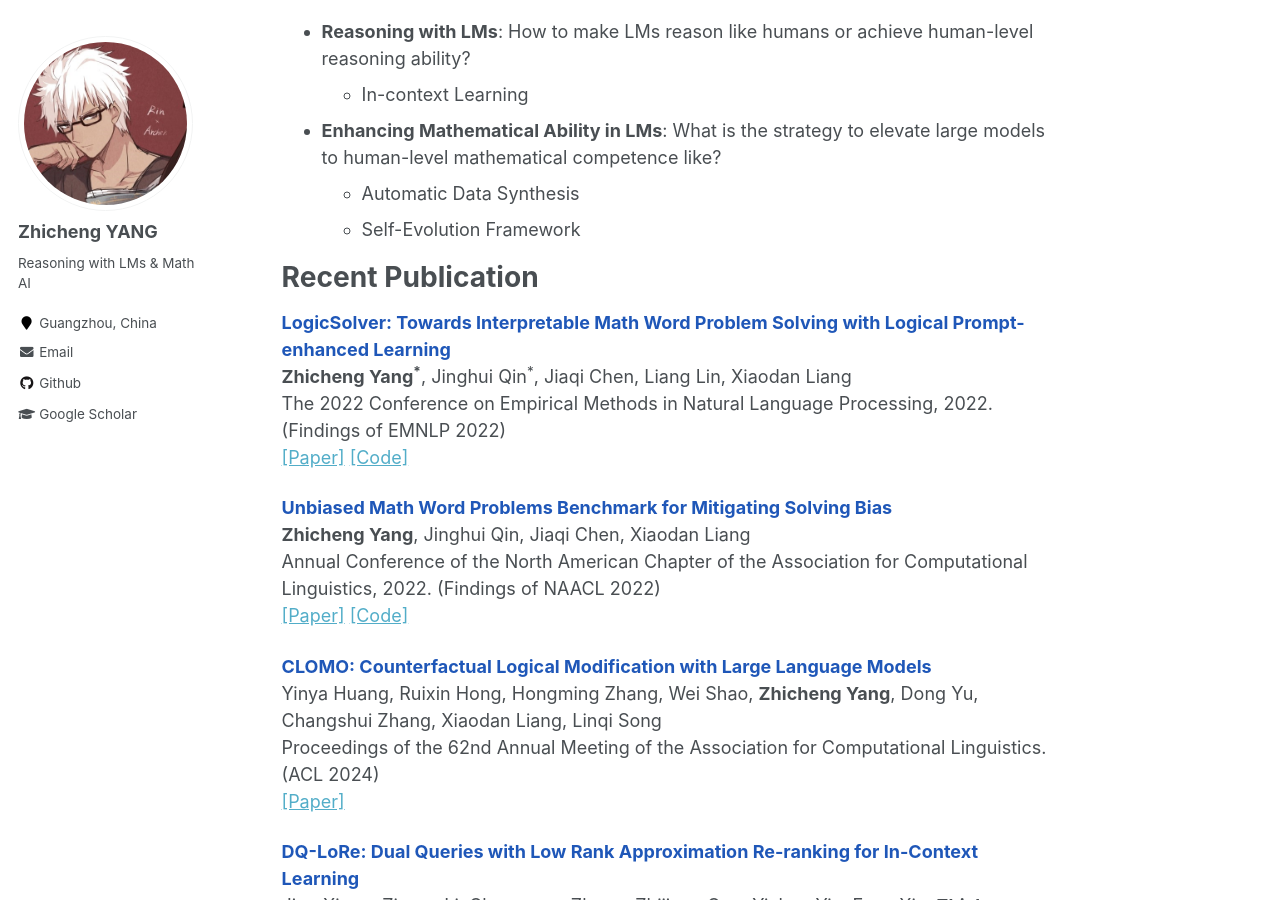
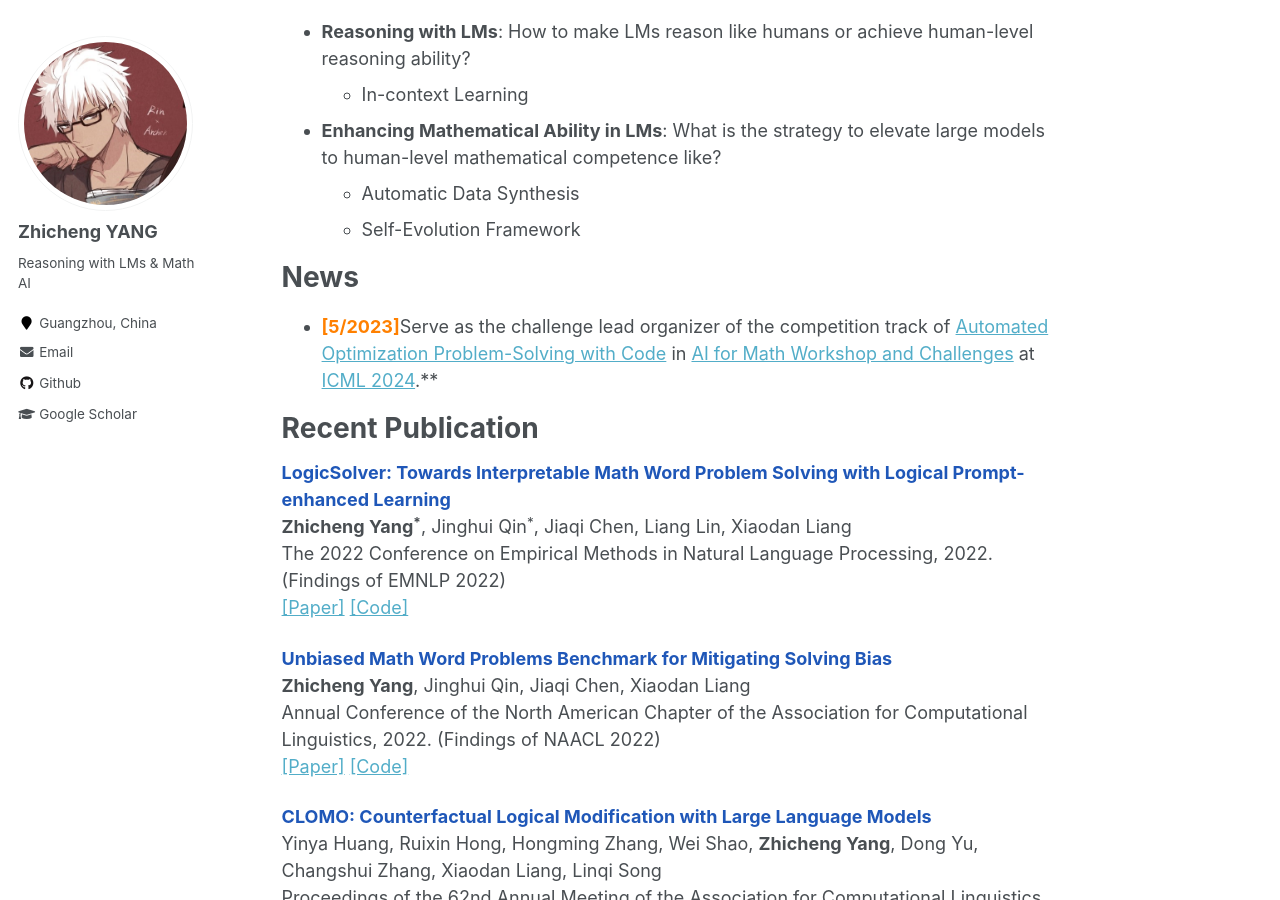
Before and after one commit to yangzhch6/yangzhch6.github.io, a Jekyll site: the page built from _pages/about.md, in a window 1280 px wide and 900 px high, scrolled down 523 px. Built offline with Jekyll 4.4.1, drawn with Linux system fonts in a browser that asks for light colours.

Commit message:
Update about.md

```diff
--- a/_pages/about.md
+++ b/_pages/about.md
@@ -28,13 +28,10 @@
   * Self-Evolution Framework
 
 
-<!--
+
 News
 ===
-- **<font style = "color:#FF8000">[5/2023]</font>** 1 paper is accepted in **IEEE Transactions on Neural Networks and Learning Systems (TNNLS)**
--->
-
-<!--  - **<font style = "color:#FF8000">[5/2023]</font>** 1 paper is accepted in **IEEE Transactions on Neural Networks and Learning Systems (TNNLS)** -->
+- **<font style = "color:#FF8000">[5/2023]</font>**Serve as the challenge lead organizer of the competition track of [Automated Optimization Problem-Solving with Code](https://www.codabench.org/competitions/2438/) in [AI for Math Workshop and Challenges](https://sites.google.com/view/ai4mathworkshopicml2024) at [ICML 2024](https://icml.cc/Conferences/2024).**
 
 Recent Publication
 ===
```
